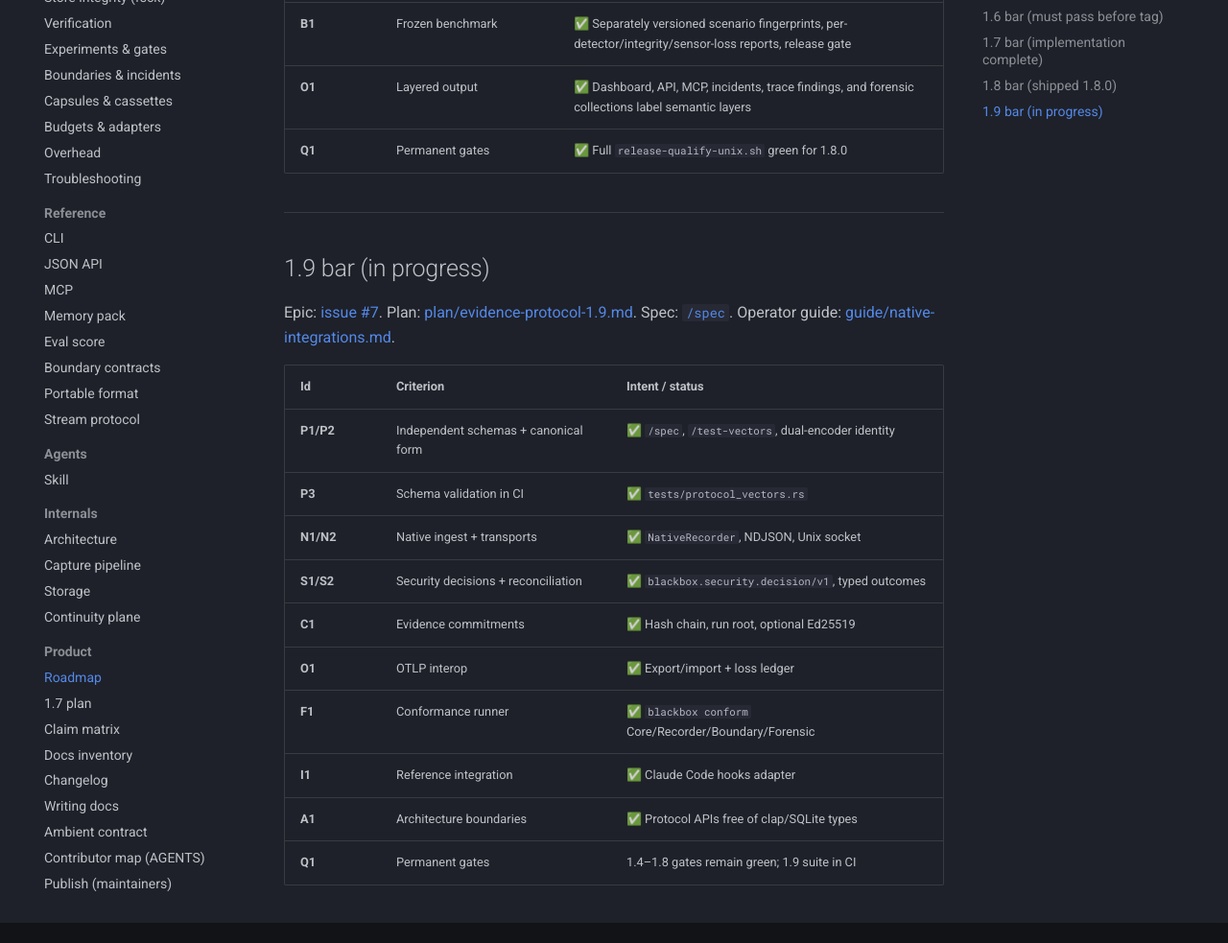
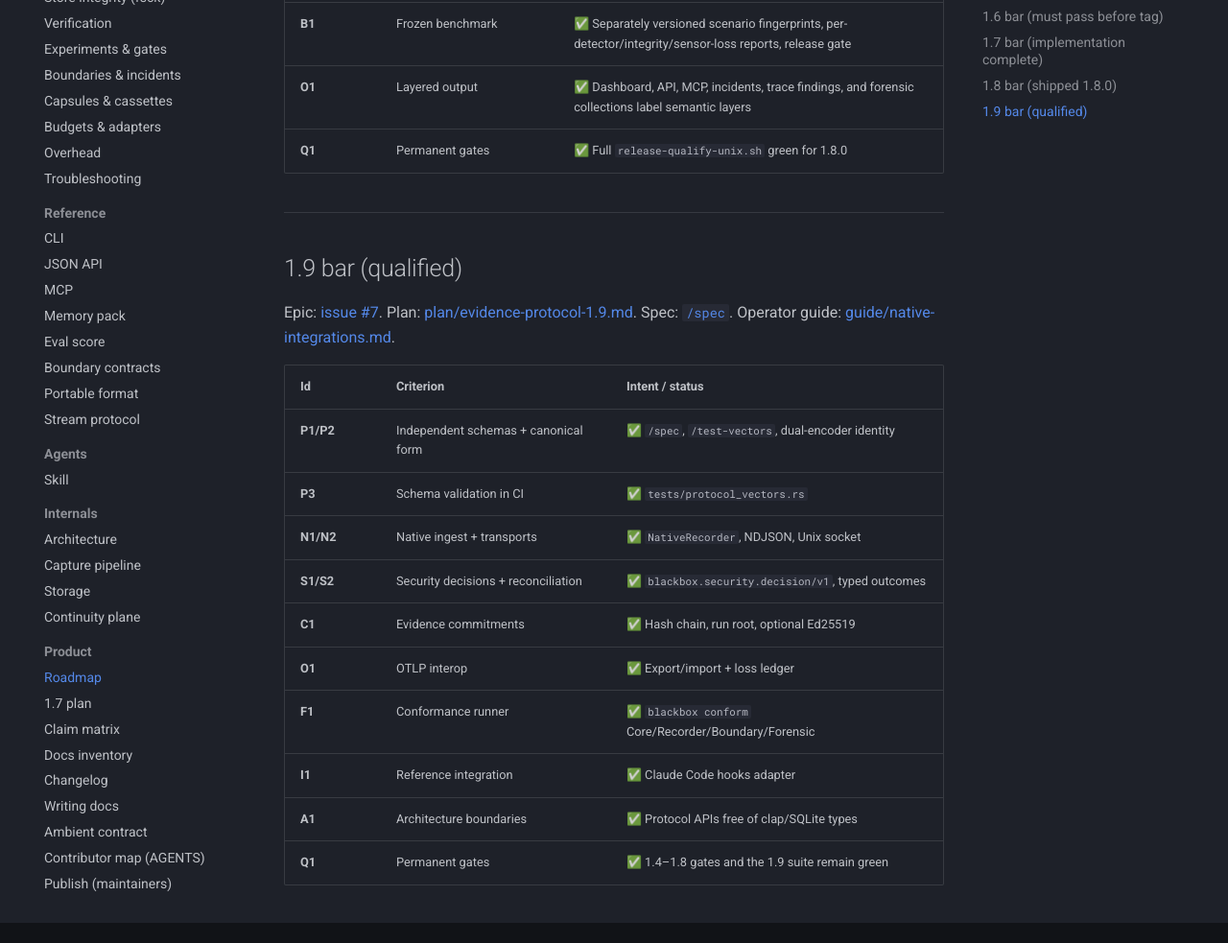
Before and after one commit to wanazhar/blackbox, an MkDocs documentation site: the page built from docs/ROADMAP.md, in a window 1280 px wide and 1400 px high, scrolled down 8274 px. Shown: the part 414-1397 px from the top of the window at 96% size. Built offline with MkDocs 1.6.1 and Material for MkDocs 9.7.7, drawn with Linux system fonts in a browser that asks for light colours; comment, search, counter and statistics services are not loaded; some of the changed text lies outside the part shown.

```diff
--- a/Cargo.toml
+++ b/Cargo.toml
@@ -1,6 +1,6 @@
 [package]
 name = "blackbox-recorder"
-version = "1.8.0"
+version = "1.9.0"
 edition = "2021"
 description = "Local flight recorder and debugger for AI-agent runs: PTY capture, SQLite traces, redacted export"
 authors = ["Wan Azhar <17683456+wanazhar@users.noreply.github.com>"]
--- a/docs/ROADMAP.md
+++ b/docs/ROADMAP.md
@@ -4,7 +4,7 @@ What “good” means for blackbox, what each major version promised, and how ea
 release keeps those promises executable.
 
 This is **product direction**, not a how-to. Operators: [guide/README.md](guide/README.md).
-**1.9 (in progress):**
+**1.9 (release candidate):**
 [issue #7](https://github.com/wanazhar/blackbox/issues/7) — evidence protocol,
 embeddability, native harness integration. Plan:
 [plan/evidence-protocol-1.9.md](plan/evidence-protocol-1.9.md).
@@ -253,7 +253,7 @@ Epic: [issue #6](https://github.com/wanazhar/blackbox/issues/6). Plan:
 
 ---
 
-## 1.9 bar (in progress)
+## 1.9 bar (qualified)
 
 Epic: [issue #7](https://github.com/wanazhar/blackbox/issues/7). Plan:
 [plan/evidence-protocol-1.9.md](plan/evidence-protocol-1.9.md). Spec:
@@ -271,4 +271,4 @@ Epic: [issue #7](https://github.com/wanazhar/blackbox/issues/7). Plan:
 | **F1** | Conformance runner | ✅ `blackbox conform` Core/Recorder/Boundary/Forensic |
 | **I1** | Reference integration | ✅ Claude Code hooks adapter |
 | **A1** | Architecture boundaries | ✅ Protocol APIs free of clap/SQLite types |
-| **Q1** | Permanent gates | 1.4–1.8 gates remain green; 1.9 suite in CI |
+| **Q1** | Permanent gates | ✅ 1.4–1.8 gates and the 1.9 suite remain green |
```
Also changed, not shown: AGENTS.md (+1 -1 lines), CHANGELOG.md (+3 -1 lines), docs/plan/evidence-protocol-1.9.md (+1 -1 lines), 1 other file.
